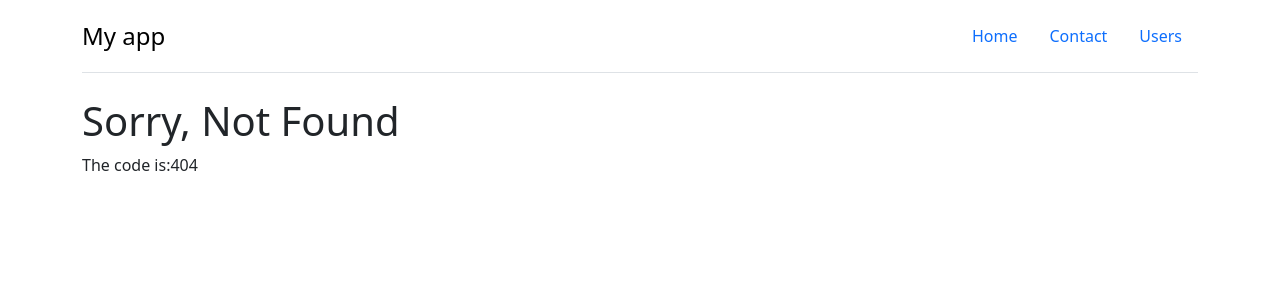
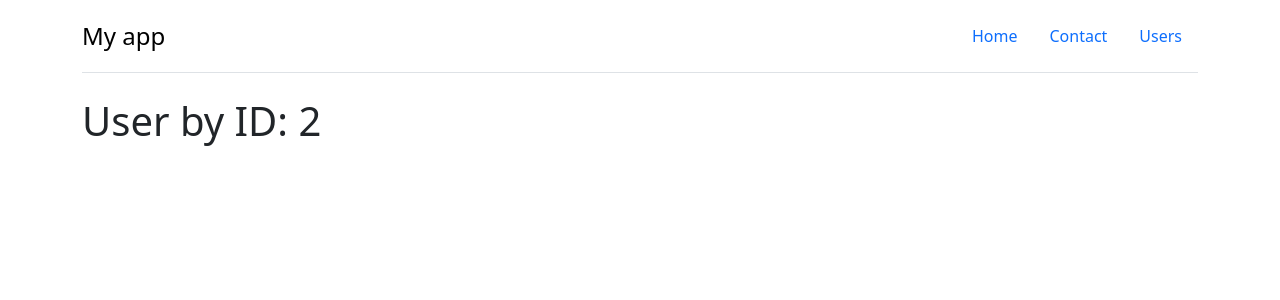
Before and after one commit to ferlobo1985/UDMY-Sveltekit-basics, a SvelteKit app: page /users/user/2 in a window 1280 px wide. Before the commit this address had no page. Shown: the top 300 px of the page. Built offline with nearby package versions, Linux system fonts and the light colour scheme.

Commit message:
05-Working with params
05-Working with params

```diff
--- /dev/null
+++ b/src/routes/users/user/[id]/+page.svelte
@@ -0,0 +1,6 @@
+<script>
+    import { page } from '$app/stores';
+    console.log($page)
+</script>
+
+<h1>User by ID: {$page.params.id}</h1>
--- /dev/null
+++ b/src/routes/users/user/[id]/[date]/+page.svelte
@@ -0,0 +1 @@
+<h1>The date !!</h1>
```
